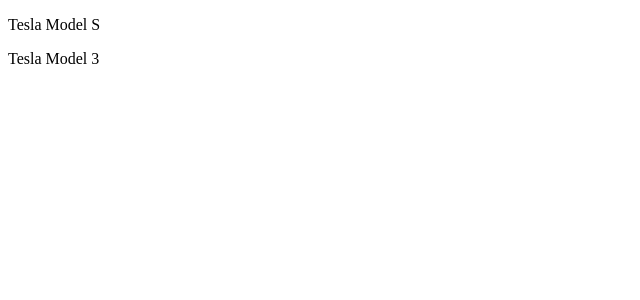
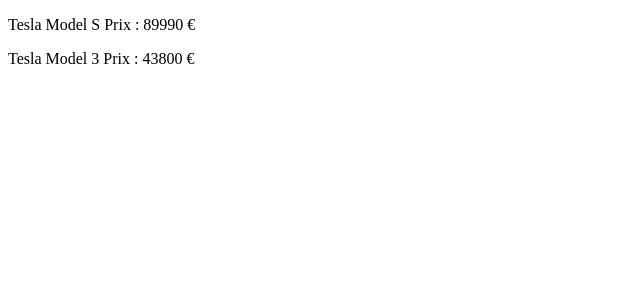
Before and after one commit to tdac2806/AngularExam, an Angular app: page / in a window 1280 px wide. Shown: the top 300 px of the page, without its empty margins (0-640 px from the left). Built offline with nearby package versions, Linux system fonts and the light colour scheme.

Commit message:
Exercice 3

```diff
--- a/src/app/app.component.html
+++ b/src/app/app.component.html
@@ -1,2 +1,2 @@
-<p>{{ StatTeslaS.titre }}</p>
-<p>{{ StatTesla3.titre }}</p>
+<app-statistique [statistique]=StatTeslaS></app-statistique>
+<app-statistique [statistique]=StatTesla3></app-statistique>
--- a/src/app/app.component.ts
+++ b/src/app/app.component.ts
@@ -1,5 +1,5 @@
 import { Component } from '@angular/core';
-
+import { Statistique } from './models/statistique';
 @Component({
   selector: 'app-root',
   templateUrl: './app.component.html',
@@ -11,10 +11,3 @@
   public StatTeslaS = new Statistique("Tesla Model S", "89990 €");
   public StatTesla3 = new Statistique("Tesla Model 3", "43800 €");
 }
-
-export class Statistique {
-   constructor(public titre: string,
-     public prix: string) {
-
-   }
- }
--- a/src/app/app.module.ts
+++ b/src/app/app.module.ts
@@ -2,10 +2,12 @@
 import { BrowserModule } from '@angular/platform-browser';
 
 import { AppComponent } from './app.component';
+import { StatistiqueComponent } from './statistique/statistique.component';
 
 @NgModule({
   declarations: [
-    AppComponent
+    AppComponent,
+    StatistiqueComponent
   ],
   imports: [
     BrowserModule
--- /dev/null
+++ b/src/app/models/statistique.ts
@@ -0,0 +1,6 @@
+export class Statistique {
+   constructor(public titre: string,
+     public prix: string) {
+
+   }
+ }
--- /dev/null
+++ b/src/app/statistique/statistique.component.html
@@ -0,0 +1 @@
+<p>{{ statistique.titre }} Prix : {{ statistique.prix }}</p>
--- /dev/null
+++ b/src/app/statistique/statistique.component.ts
@@ -0,0 +1,24 @@
+import { Component, Input, OnInit} from '@angular/core';
+import { Statistique } from '../models/statistique';
+
+@Component({
+  selector: 'app-statistique',
+  templateUrl: './statistique.component.html',
+  styleUrls: ['./statistique.component.css']
+})
+export class StatistiqueComponent implements OnInit {
+
+   @Input()
+   public statistique : Statistique;
+
+   constructor() {
+   }
+
+   ngOnInit(): void {
+   }
+
+
+  public StatTeslaS = new Statistique("Tesla Model S", "89990 €");
+  public StatTesla3 = new Statistique("Tesla Model 3", "43800 €");
+
+}
--- a/tsconfig.json
+++ b/tsconfig.json
@@ -25,6 +25,7 @@
     "enableI18nLegacyMessageIdFormat": false,
     "strictInjectionParameters": true,
     "strictInputAccessModifiers": true,
-    "strictTemplates": true
+    "strictTemplates": true,
+    "strictPropertyInitialization": false
   }
 }
```
Also changed, not shown: src/app/statistique/statistique.component.css (added), 2 other files (tests, documents, lock files or other folders).
